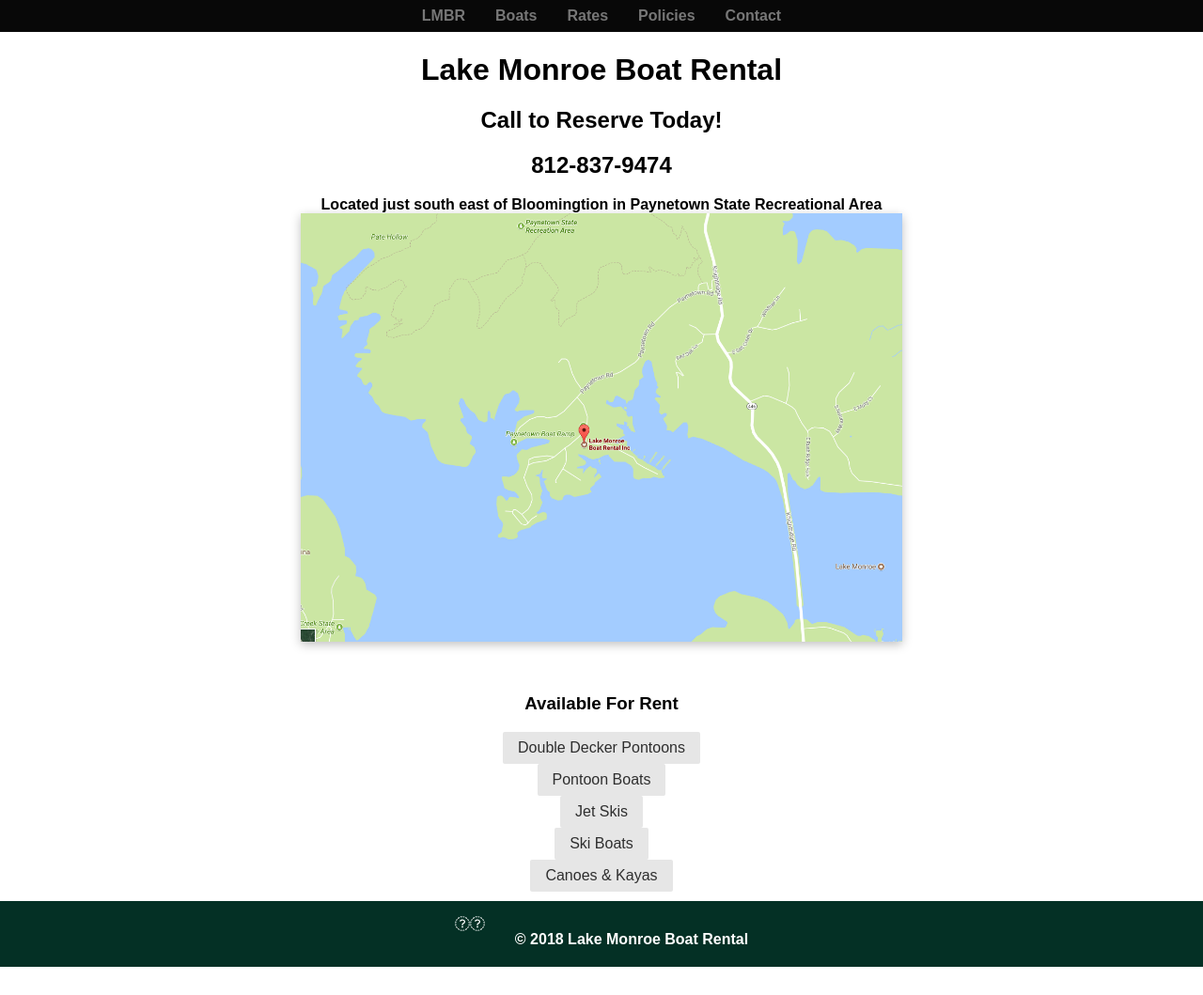
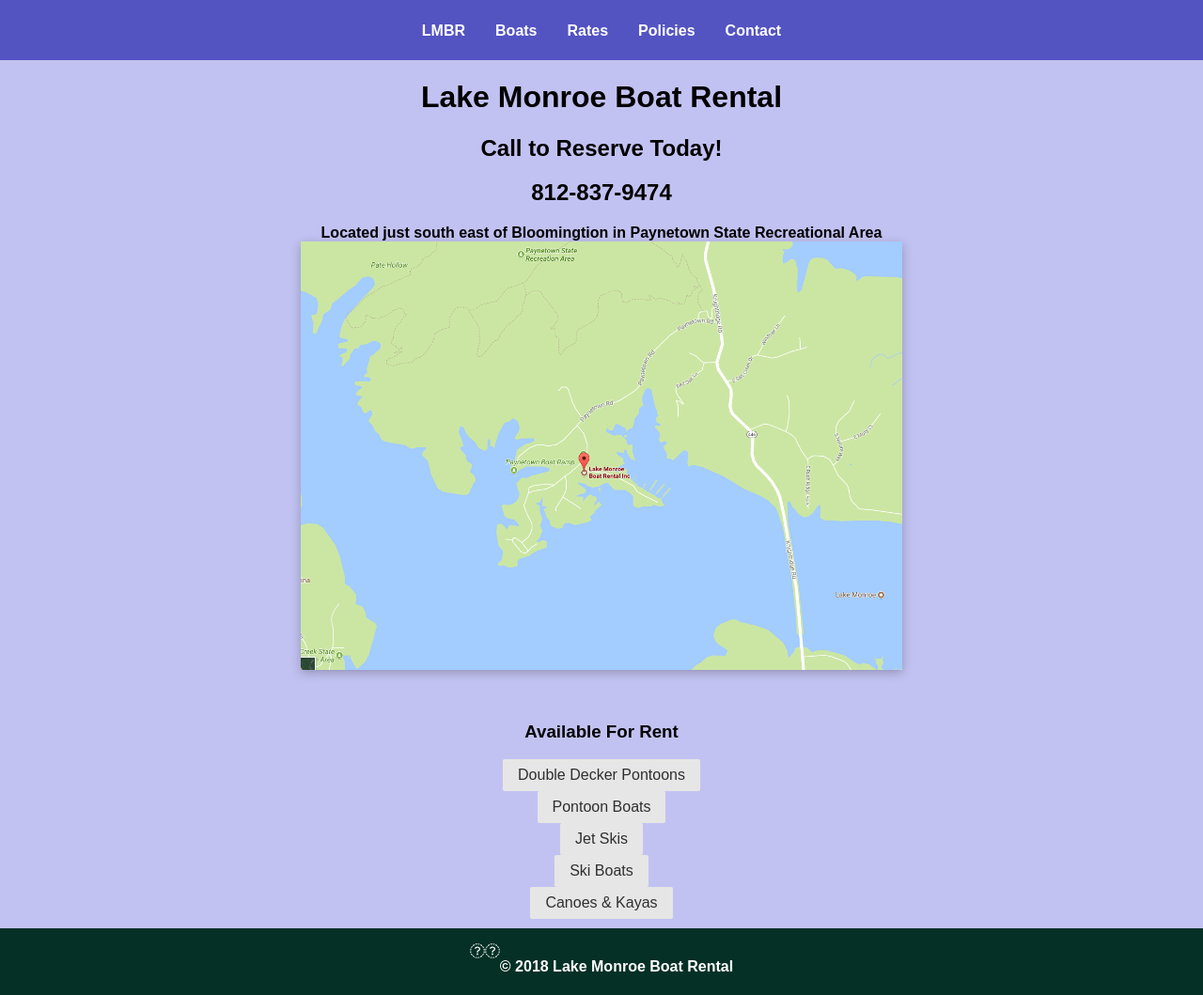
Before and after one commit to ericbond007/lakemonroeboatrental.com, a React (Create React App) app: page / in a window 1280 px wide. Shown: the whole page at 94% size. Before the commit the page ends 1029 px from the top, so only its background shows below. Built offline with nearby package versions, Linux system fonts and the light colour scheme; no server answers.

Commit message:
started styling

```diff
--- a/package.json
+++ b/package.json
@@ -29,6 +29,7 @@
     "start": "react-scripts start",
     "build": "react-scripts build",
     "buildS": "react-scripts build && react-snap",
+    "dd": "yarn build && yarn deploy",
     "deploy": "aws s3 sync build/ s3://lakemonroeboatrental.com && aws s3 sync build/ s3://www.lakemonroeboatrental.com",
     "test": "react-scripts test --env=jsdom",
     "eject": "react-scripts eject"
--- a/src/App.css
+++ b/src/App.css
@@ -8,6 +8,7 @@
 
 .header {
   grid-area: header;
+  height: 4rem;
 }
 
 .content {
@@ -24,6 +25,7 @@
 }
 
 .main-wrapper {
+  background: #C2C2F2;
   display: grid;
   grid-template-areas:
     "header"
--- a/src/components/NavBar/NavBar.css
+++ b/src/components/NavBar/NavBar.css
@@ -1,4 +1,12 @@
 .header {
-  background: #080808;
+  background: #5353C2;
   text-align: center;
 }
+
+.header  a {
+  color: white;
+}
+
+.ulNav {
+  margin-top: 1rem;
+}
--- a/src/components/NavBar/NavBar.js
+++ b/src/components/NavBar/NavBar.js
@@ -10,7 +10,7 @@ class NavBar extends Component {
     return (
       <header className="header">
         <div className="pure-menu pure-menu-horizontal">
-          <ul className="pure-menu-list">
+          <ul className="pure-menu-list ulNav">
             <li className="pure-menu-item"><Link to="/" className="pure-menu-heading pure-menu-link">LMBR</Link></li>
             <li className="pure-menu-item"><Link to="/boats" className="pure-menu-link">Boats</Link></li>
             <li className="pure-menu-item"><Link to="/rates" className="pure-menu-link">Rates</Link></li>
--- a/src/index.css
+++ b/src/index.css
@@ -28,62 +28,6 @@ body {
 
 }
 
-@media only screen and (max-width: 500px) {
-  body {
-    background-image: none;
-  }
-}
-
-@media only screen and (min-width: 767px) {
-  .homePage {
-    max-width: 70%;
-  }
-  .productsPage {
-    max-width: 70%;
-  }
-  .deliPage {
-    max-width: 70%;
-  }
-  .fishingPage {
-    max-width: 70%;
-  }
-  .storyPage {
-    max-width: 70%;
-  }
-}
-@media only screen and (min-width: 1000px) {
-  .homePage {
-    max-width: 80%;
-  }
-  .productsPage {
-    max-width: 80%;
-  }
-  .deliPage {
-    max-width: 80%;
-  }
-  .fishingPage {
-    max-width: 80%;
-  }
-  .storyPage {
-    max-width: 80%;
-  }
-}
-
-
-
-
-p {
-  text-indent: 4vh;
-}
-
-.whiteSpaceFixer {
-  overflow-x: hidden;
-}
-
 .boxedShadow {
   box-shadow: 0px 3px 10px rgba(0,0,0,.25);
 }
-
-.jumbotron {
-  margin-top: unset;
-}
```
Also changed, not shown: 1 other file (tests, documents, lock files or other folders).
